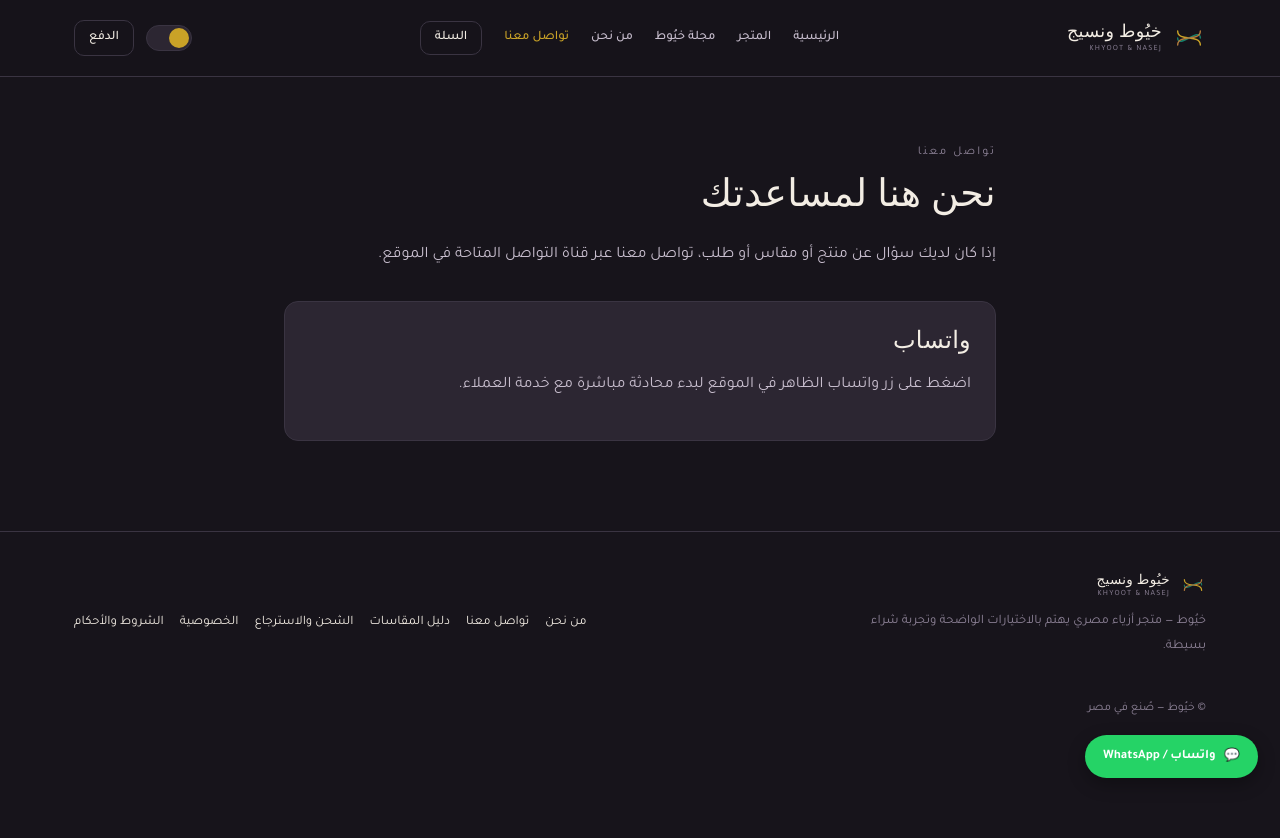
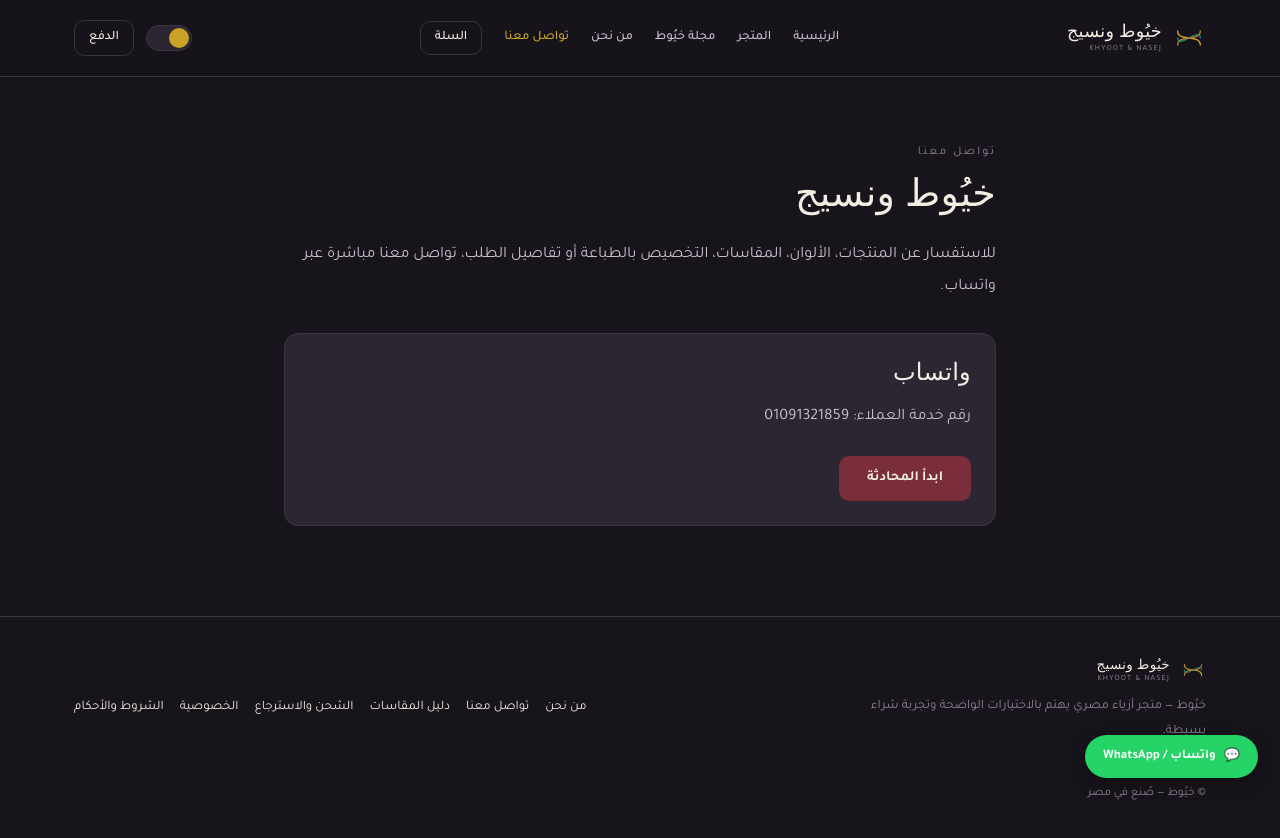
Before and after one commit to Abdallah-cmyk/khuyoot-store, a React (Vite) app: page /contact in a window 1280 px wide. Before the commit the page ends 800 px from the top, so only its background shows below. Built offline with nearby package versions, Linux system fonts and the light colour scheme; a web font is replaced by a local one.

Commit message:
Add real Khuyoot & Nasej contact details and WhatsApp CTA

```diff
--- a/Contact.jsx
+++ b/Contact.jsx
@@ -1,18 +1,20 @@
 import React from 'react';
+
+const WHATSAPP_NUMBER = '201091321859';
+const message = encodeURIComponent('مرحباً خيُوط ونسيج، أريد الاستفسار عن أحد المنتجات والمقاسات المتاحة.');
 
 export default function Contact() {
   return (
     <article className="container" style={{ padding: '56px 24px 90px', maxWidth: 760 }}>
       <p className="eyebrow">تواصل معنا</p>
-      <h1 style={{ fontSize: 38, margin: '10px 0 24px' }}>نحن هنا لمساعدتك</h1>
+      <h1 style={{ fontSize: 38, margin: '10px 0 24px' }}>خيُوط ونسيج</h1>
       <p style={{ color: 'var(--text-secondary)', lineHeight: 2, fontSize: 16 }}>
-        إذا كان لديك سؤال عن منتج أو مقاس أو طلب، تواصل معنا عبر قناة التواصل المتاحة في الموقع.
+        للاستفسار عن المنتجات، الألوان، المقاسات، التخصيص بالطباعة أو تفاصيل الطلب، تواصل معنا مباشرة عبر واتساب.
       </p>
       <div style={{ marginTop: 30, padding: 24, borderRadius: 14, background: 'var(--surface-2)', border: '1px solid var(--border)' }}>
         <h2 style={{ marginTop: 0 }}>واتساب</h2>
-        <p style={{ color: 'var(--text-secondary)', lineHeight: 1.9 }}>
-          اضغط على زر واتساب الظاهر في الموقع لبدء محادثة مباشرة مع خدمة العملاء.
-        </p>
+        <p style={{ color: 'var(--text-secondary)', lineHeight: 1.9 }}>رقم خدمة العملاء: 01091321859</p>
+        <a className="btn-primary" href={`https://wa.me/${WHATSAPP_NUMBER}?text=${message}`} target="_blank" rel="noopener noreferrer" style={{ display: 'inline-block', marginTop: 8 }}>ابدأ المحادثة</a>
       </div>
     </article>
   );
```
